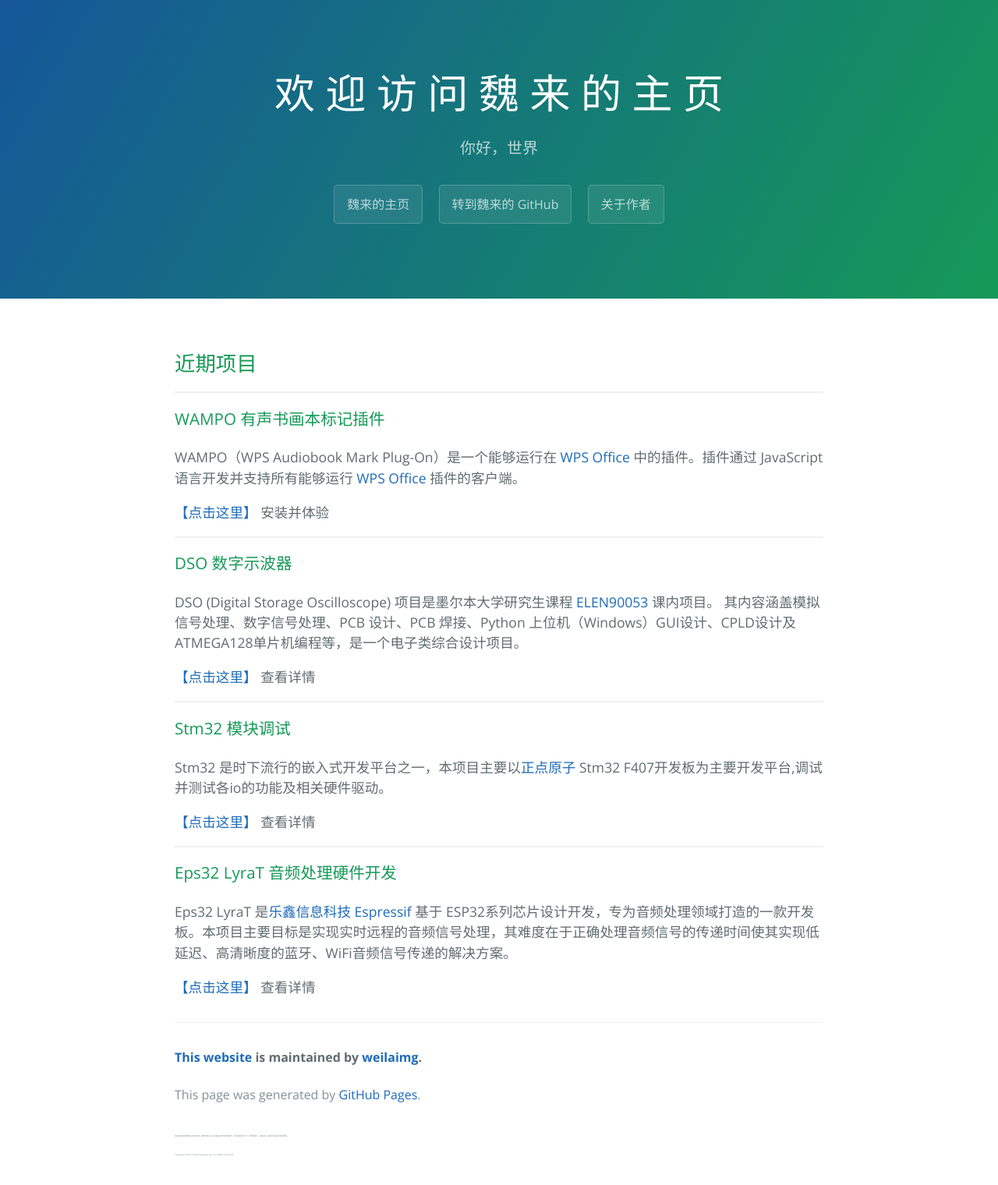
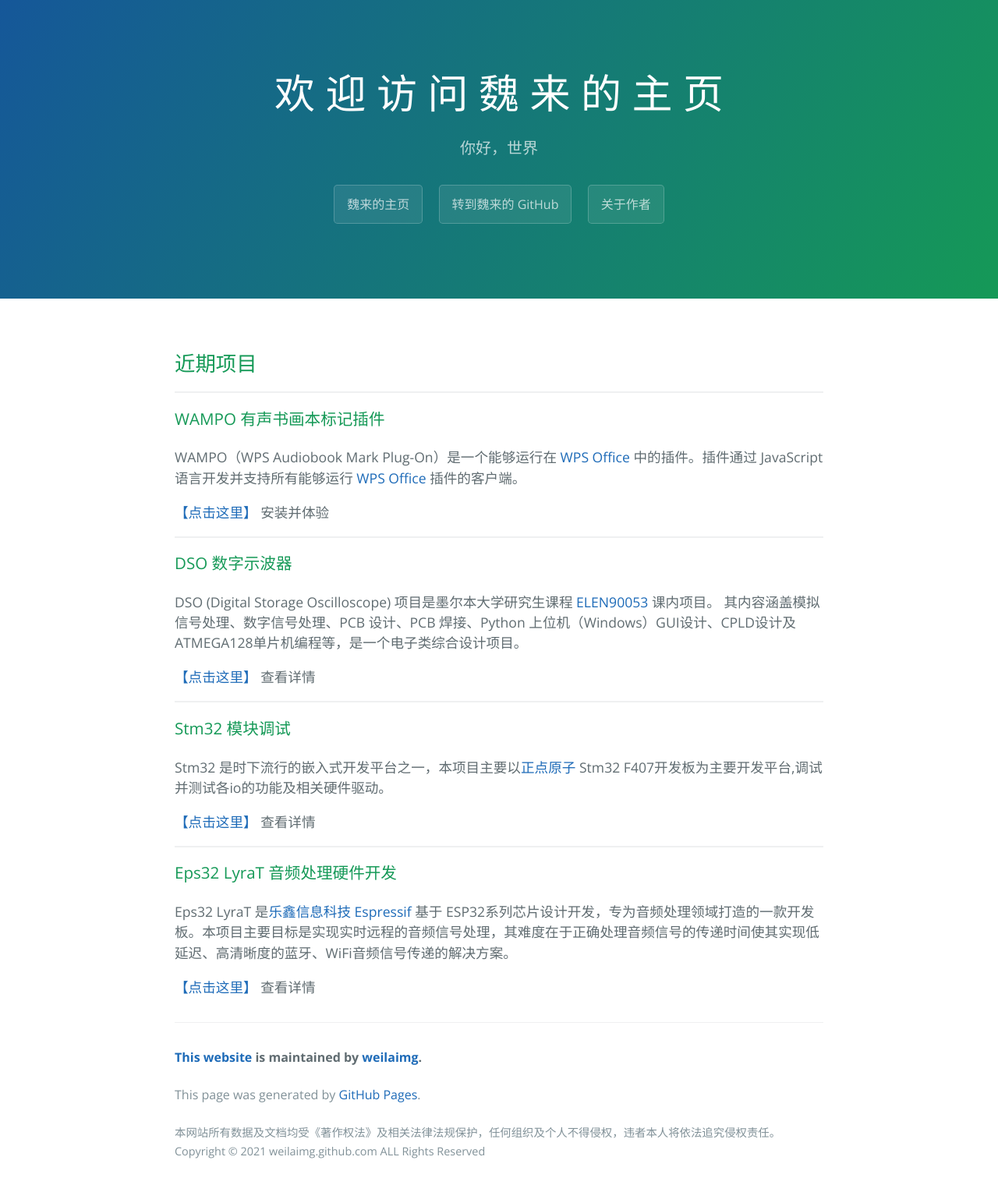
Before and after one commit to weilaimg/weilaimg.github.io, a Jekyll site: the page built from index.md, in a window 1280 px wide. Shown: the whole page at 78% size. Built offline with Jekyll 4.4.1, drawn with Linux system fonts in a browser that asks for light colours.

Commit message:
change font size

```diff
--- a/_includes/page-footer.html
+++ b/_includes/page-footer.html
@@ -4,7 +4,7 @@
   <span class="site-footer-credits">This page was generated by <a href="https://pages.github.com">GitHub Pages</a>.</span>
   <br />
   <br />
-  <span class="site-footer-credits" style="font-size: 0.17em;">本网站所有数据及文档均受《著作权法》及相关法律法规保护，任何组织及个人不得侵权，违者本人将依法追究侵权责任。</span>
+  <span class="site-footer-credits" style="font-size: 0.9em;">本网站所有数据及文档均受《著作权法》及相关法律法规保护，任何组织及个人不得侵权，违者本人将依法追究侵权责任。
   <br />
-  <span class="site-footer-credits" style="font-size: 0.17em;">Copyright © 2021 weilaimg.github.com  ALL Rights Reserved</span>
+Copyright © 2021 weilaimg.github.com  ALL Rights Reserved</span>
 </footer>
```
